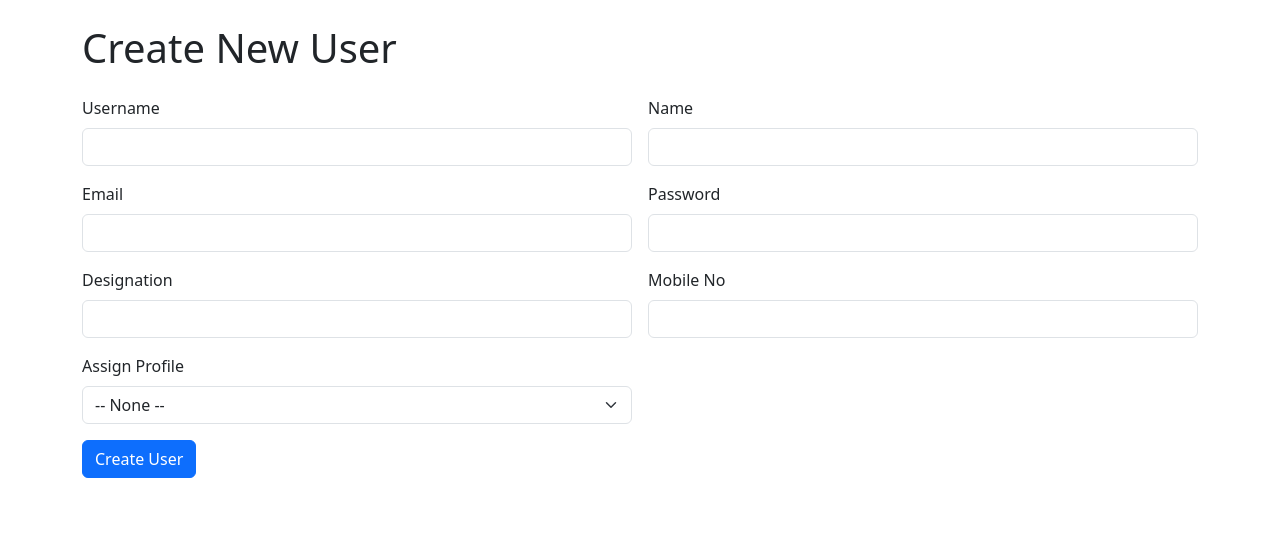
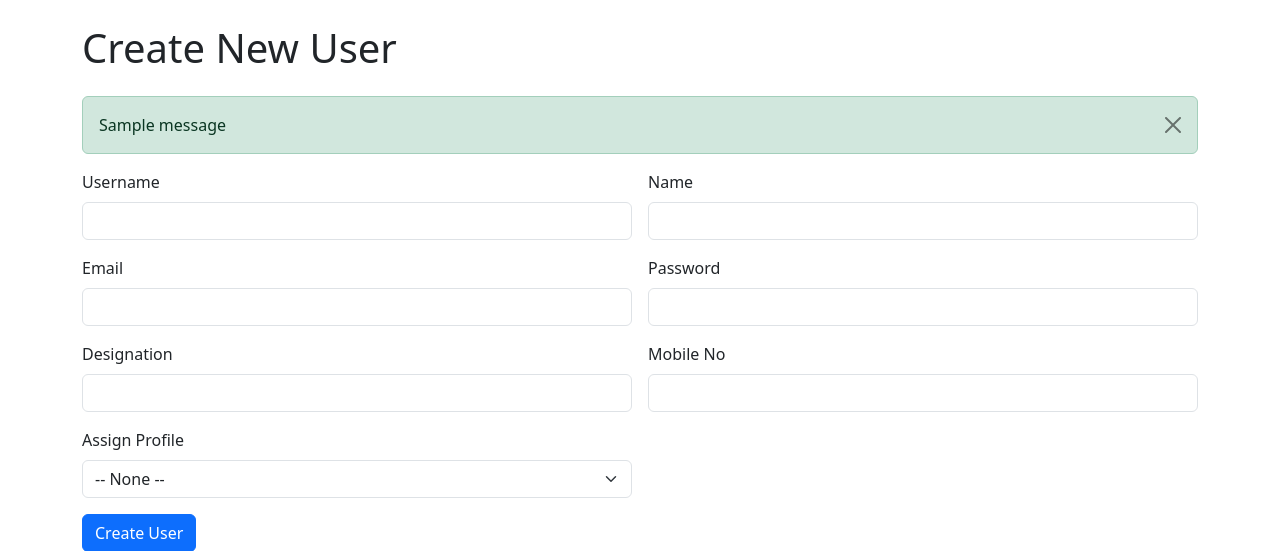
Before and after one commit to Yash7776/Nem-Models, a Django app: page /create-user/ in a window 1280 px wide. Shown: the part 56-607 px from the top of the page. Run offline with Django 5.2, Linux system fonts and the light colour scheme; tables that the repository leaves empty hold one stand-in row (values such as "Sample post"); one stand-in notice (Sample message) is shown.

Commit message:
User Allredy Exiest Validation Added

```diff
--- a/accounts/views.py
+++ b/accounts/views.py
@@ -66,30 +66,41 @@ def create_user(request):
         mobile_no = request.POST.get('mobile_no', '')
         profile_id = request.POST.get('profile')
 
+        # Check if a user with this username already exists
+        existing_user = User_header_all.objects.filter(username=username).first()
+        if existing_user:
+            messages.error(request, "User Already Exists")
+            return redirect('accounts:create_user')
+
         user_id = User_header_all.get_or_assign_user_id(username)
 
-        user = User_header_all.objects.create(
-            user_id=user_id,
-            line_no=0,
-            name=name,
-            email=email,
-            username=username,
-            password=password,
-            designation=designation,
-            mobile_no=mobile_no,
-            profile=None,
-            is_active=True
-        )
+        try:
+            user = User_header_all.objects.create(
+                user_id=user_id,
+                line_no=0,
+                name=name,
+                email=email,
+                username=username,
+                password=password,
+                designation=designation,
+                mobile_no=mobile_no,
+                profile=None,
+                is_active=True
+            )
 
-        if profile_id:
-            profile = get_object_or_404(Profile_header_all, profile_id=profile_id)
-            try:
-                user.assign_profile(profile)
-            except IntegrityError:
-                messages.error(request, "Failed to assign profile due to a database error. Please try again.")
-                return redirect('accounts:user_detail', username=username)
+            if profile_id:
+                profile = get_object_or_404(Profile_header_all, profile_id=profile_id)
+                try:
+                    user.assign_profile(profile)
+                except IntegrityError:
+                    messages.error(request, "Failed to assign profile due to a database error. Please try again.")
+                    return redirect('accounts:user_detail', username=username)
 
-        return redirect('accounts:user_detail', username=username)
+            return redirect('accounts:user_detail', username=username)
+
+        except IntegrityError:
+            messages.error(request, "User Already Exists")
+            return redirect('accounts:create_user')
 
     return render(request, 'accounts/create_user.html', {'profiles': profiles})
 
@@ -139,7 +150,6 @@ def edit_user(request, user_id):
 
 def deactivate_user(request, username):
     user = get_object_or_404(User_header_all, username=username, line_no=0)
-    # Deactivate all rows for this user
     User_header_all.objects.filter(user_id=user.user_id).update(is_active=False)
     messages.success(request, f"User {username} has been deactivated.")
     return redirect('accounts:user_detail', username=username)
--- a/templates/accounts/create_user.html
+++ b/templates/accounts/create_user.html
@@ -2,6 +2,18 @@
 {% block title %}Create New User{% endblock %}
 {% block content %}
 <h1 class="mb-4">Create New User</h1>
+
+{% if messages %}
+    <ul class="list-unstyled">
+        {% for message in messages %}
+            <li class="alert alert-{% if message.tags == 'error' %}danger{% else %}{{ message.tags }}{% endif %} alert-dismissible fade show" role="alert">
+                {{ message }}
+                <button type="button" class="btn-close" data-bs-dismiss="alert" aria-label="Close"></button>
+            </li>
+        {% endfor %}
+    </ul>
+{% endif %}
+
 <form method="post" class="row g-3">
     {% csrf_token %}
     <div class="col-md-6">
```
